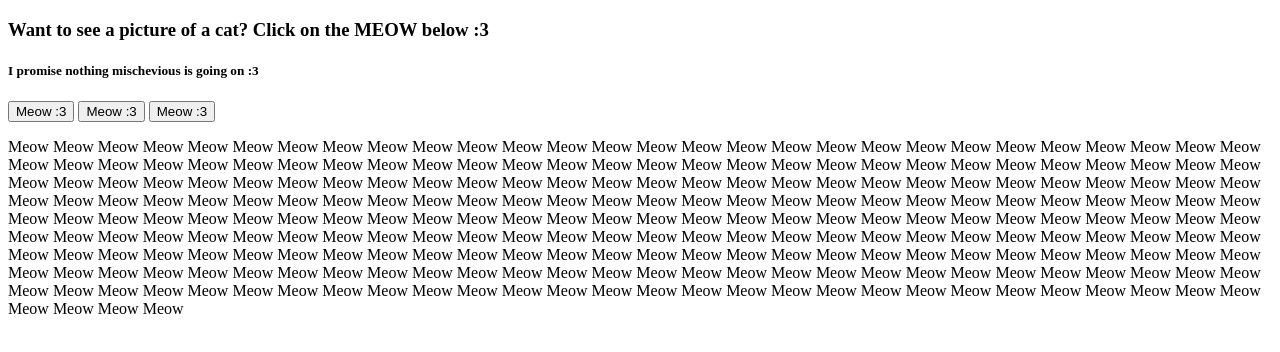
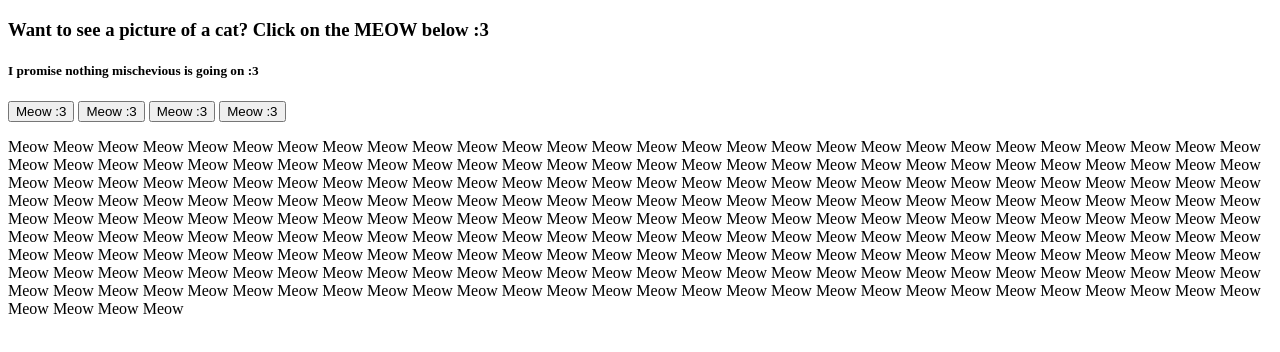
Before and after one commit to EpicSparkZ/Meow, a plain HTML site: page main.html in a window 1280 px wide. Drawn offline with Linux system fonts and the light colour scheme.

Commit message:
Update main.html

```diff
--- a/main.html
+++ b/main.html
@@ -3,7 +3,10 @@
     <title>Meow :3</title>
     <h3>Want to see a picture of a cat? Click on the MEOW below :3</h3>
     <h5>I promise nothing mischevious is going on :3</h5>
-    <button onclick="window.location.href='catimg.html';">Meow :3</button> <button onclick="window.location.href='catimg.html';">Meow :3</button> <button onclick="window.location.href='catimg.html';">Meow :3</button>
+    <button onclick="window.location.href='catimg.html';">Meow :3</button>
+    <button onclick="window.location.href='catimg.html';">Meow :3</button>
+    <button onclick="window.location.href='catimg.html';">Meow :3</button>
+    <button onclick="window.location.href='catimg.html';">Meow :3</button>
     <br>
     <p>Meow Meow Meow Meow Meow Meow Meow Meow Meow Meow Meow Meow Meow Meow Meow Meow Meow Meow Meow Meow Meow Meow Meow Meow Meow Meow Meow Meow Meow Meow Meow Meow Meow Meow Meow Meow Meow Meow Meow Meow Meow Meow Meow Meow Meow Meow Meow Meow Meow Meow Meow Meow Meow Meow Meow Meow Meow Meow Meow Meow Meow Meow Meow Meow Meow Meow Meow Meow Meow Meow Meow Meow Meow Meow Meow Meow Meow Meow Meow Meow Meow Meow Meow Meow Meow Meow Meow Meow Meow Meow Meow Meow Meow Meow Meow Meow Meow Meow Meow Meow Meow Meow Meow Meow Meow Meow Meow Meow Meow Meow Meow Meow Meow Meow Meow Meow Meow Meow Meow Meow Meow Meow Meow Meow Meow Meow Meow Meow Meow Meow Meow Meow Meow Meow Meow Meow Meow Meow Meow Meow Meow Meow Meow Meow Meow Meow Meow Meow Meow Meow Meow Meow Meow Meow Meow Meow Meow Meow Meow Meow Meow Meow Meow Meow Meow Meow Meow Meow Meow Meow Meow Meow Meow Meow Meow Meow Meow Meow Meow Meow Meow Meow Meow Meow Meow Meow Meow Meow Meow Meow Meow Meow Meow Meow Meow Meow Meow Meow Meow Meow Meow Meow Meow Meow Meow Meow Meow Meow Meow Meow Meow Meow Meow Meow Meow Meow Meow Meow Meow Meow Meow Meow Meow Meow Meow Meow Meow Meow Meow Meow Meow Meow Meow Meow Meow Meow Meow Meow Meow Meow Meow Meow Meow Meow Meow Meow Meow Meow Meow Meow Meow Meow Meow Meow Meow Meow </p>
 </html>
```
